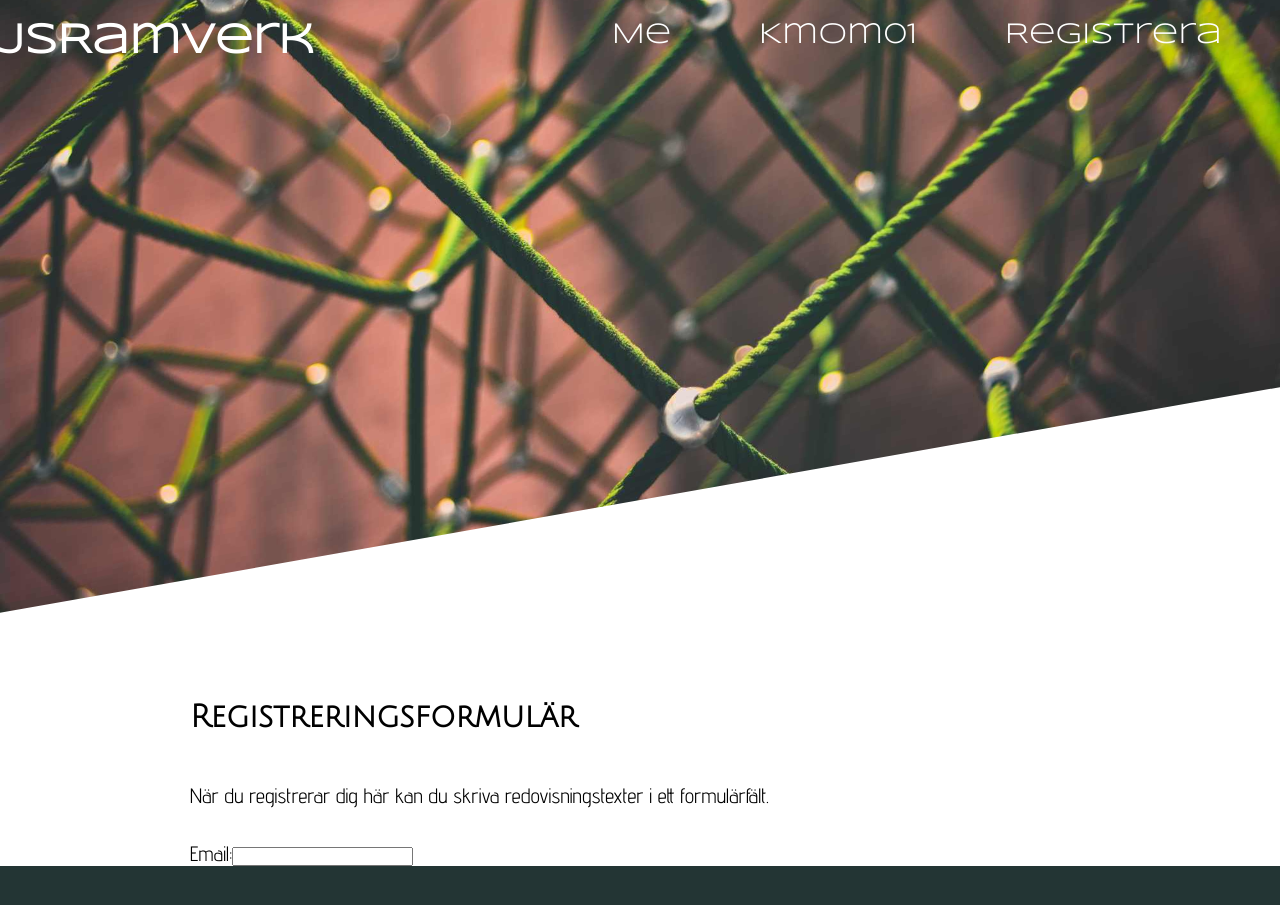
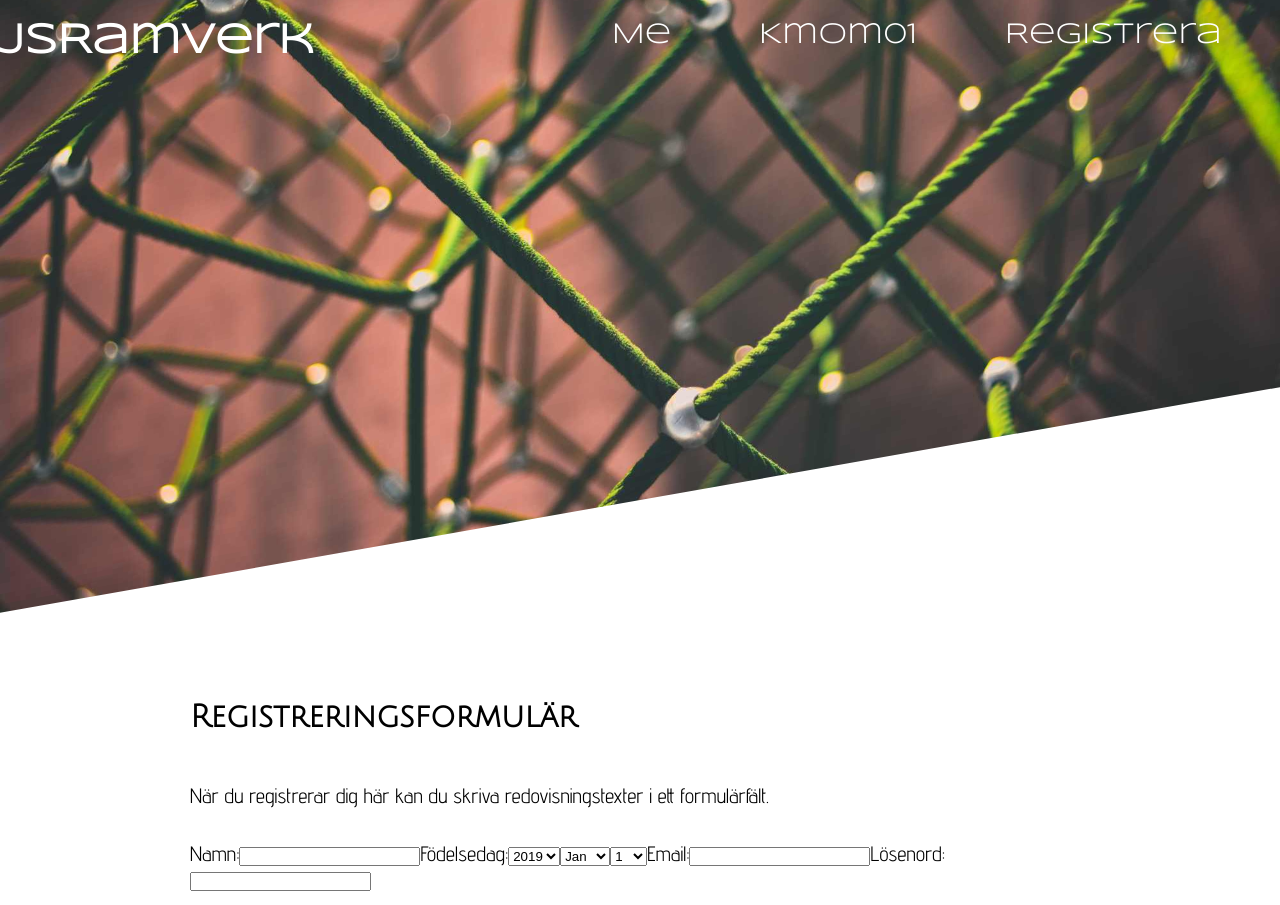
Before and after one commit to pererselena/jsramverk, a React (Create React App) app: page /sign_up in a window 1280 px wide. Shown: the top 905 px of the page. Built offline with nearby package versions, Linux system fonts and the light colour scheme.

Commit message:
Add datepicker

```diff
--- a/src/App.css
+++ b/src/App.css
@@ -95,7 +95,7 @@ nav a:hover {
 
 main {
     padding-top: 200px;
-    margin: 0 auto;
+    margin: 0 auto 2em auto;
     width: 900px;
     flex-grow: 1;
 }
--- a/src/components/form.js
+++ b/src/components/form.js
@@ -28,8 +28,37 @@ class MyFormik extends Component {
                     <h2>Registreringsformulär</h2>
                     <p>När du registrerar dig här kan du skriva redovisningstexter i ett formulärfält.</p>
                     <Form>
+                        <label>Namn:
+                            <Field type="text" name="name" />
+                        </label>
+                        <label>Födelsedag:
+                            <Field component="select" name="year">
+                                {BYear().map(year => (
+                                    <option key={year} value={year}>
+                                        {year}
+                                    </option>
+                                ))}
+                            </Field>
+                            <Field component="select" name="month">
+                                {BMonth().map(month => (
+                                    <option key={month} value={month}>
+                                        {month}
+                                    </option>
+                                ))}
+                            </Field>
+                            <Field component="select" name="day">
+                                {BDay().map(day => (
+                                    <option key={day} value={day}>
+                                        {day}
+                                    </option>
+                                ))}
+                            </Field>
+                        </label>
                         <label>Email:
                             <Field type="email" name="email" />
+                        </label>
+                        <label>Lösenord:
+                            <Field type="password" name="password" />
                         </label>
                     </Form>
 
@@ -45,8 +74,43 @@ class MyFormik extends Component {
     }
 }
 
+function BYear() {
+    let years = [];
+    var today = new Date();
+    var thisyear = today.getFullYear();
+    for (var y=0; y<100; y++){
+        years.push(thisyear);
+        thisyear-=1;
+    }
+    return years;
+}
+
+function BMonth() {
+    return ['Jan','Feb','Mar','Apr','May','Jun','Jul','Aug','Sept','Oct','Nov','Dec'];
+}
+
+function BDay() {
+    let days = [];
+    for (var y=1; y<=31; y++){
+        days.push(y);
+    }
+    return days;
+}
+
 const SignUp = withFormik({
-    mapPropsToValues: () => ({ email: "" }),
+    mapPropsToValues({name, year, month, day, email, password}) {
+        return{
+            name: name || "",
+            year: year || "",
+            month: month || "",
+            day: day || "",
+            email: email || "",
+            password: password || "",
+        };
+
+
+
+    },
 
     // Custom sync validation
     validate: values => {
```
